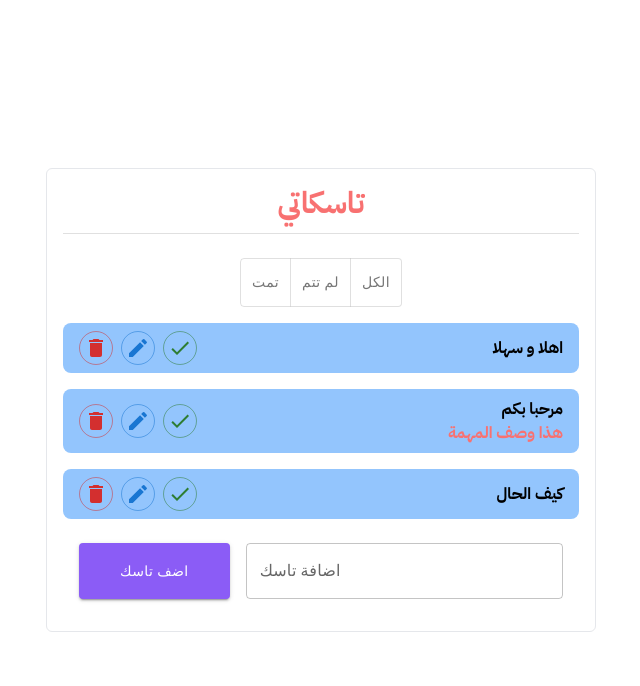
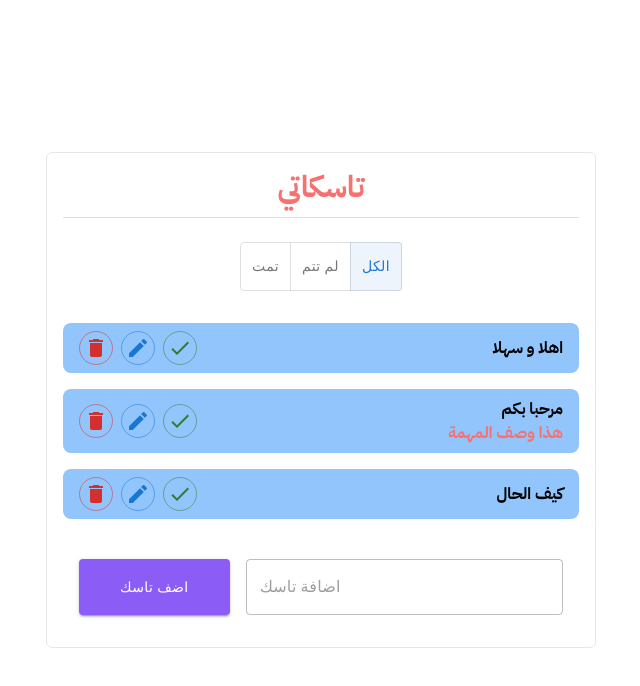
Before and after one commit to muhhammedSa3eed/Planify, a React (Create React App) app: page / in a window 1280 px wide. Shown: the top 686 px of the page, without its empty margins (319-959 px from the left). Built offline with nearby package versions, Linux system fonts and the light colour scheme.

Commit message:
update todos base on nav type

```diff
--- a/package.json
+++ b/package.json
@@ -6,7 +6,8 @@
     "@emotion/react": "^11.14.0",
     "@emotion/styled": "^11.14.1",
     "@mui/icons-material": "^7.3.6",
-    "@mui/material": "^7.3.6",
+    "@mui/material": "^7.3.7",
+    "@mui/styles": "^6.5.0",
     "@testing-library/dom": "^10.4.1",
     "@testing-library/jest-dom": "^6.9.1",
     "@testing-library/react": "^16.3.1",
--- a/src/App.js
+++ b/src/App.js
@@ -3,6 +3,7 @@ import TodoList from "./components/TodoList";
 import { TodoListContext } from "./contexts/TodoListContext";
 import { v4 as uuidv4 } from "uuid";
 import { useState } from "react";
+import { ThemeProvider, createTheme } from "@mui/material/styles";
 
 // & Static Data
 const todos = [
@@ -27,8 +28,16 @@ const todos = [
 ];
 function App() {
   const [todosList, setTodosList] = useState(todos);
+  const theme = createTheme({
+    color: {
+      primary: {
+        main: "#1976d2",
+      },
+    },
+  });
 
   return (
+    <ThemeProvider theme={theme}>
       <container
         maxWidth="lg"
         className="flex items-center justify-center min-h-screen "
@@ -40,6 +49,7 @@ function App() {
           <TodoList />
         </TodoListContext.Provider>
       </container>
+    </ThemeProvider>
   );
 }
 
--- a/src/components/TodoList.jsx
+++ b/src/components/TodoList.jsx
@@ -14,11 +14,8 @@ import { TodoListContext } from "../contexts/TodoListContext";
 const TodoList = () => {
   const { todos, setTodos } = useContext(TodoListContext);
 
-  const [alignment, setAlignment] = useState("الكل");
-  const handleChange = (event, newAlignment) => {
-    setAlignment(newAlignment);
-  };
   const [todoTitle, setTodoTitle] = useState("");
+  const [todosType, setTodosType] = useState("all");
 
   const handleAddTodo = () => {
     if (!todoTitle) return;
@@ -30,6 +27,21 @@ const TodoList = () => {
     localStorage.setItem("TodosList", JSON.stringify(updatedTodos));
   };
 
+  // ^^ Todos Types Variables
+
+  const completedTodos = todos.filter((todo) => todo.iscompleted);
+  const incompletedTodos = todos.filter((todo) => !todo.iscompleted);
+
+  const handleChangeTodosType = (event) => {
+    setTodosType(event.target.value);
+  };
+  let displayedTodos =
+    todosType === "all"
+      ? todos
+      : todosType === "completed"
+      ? completedTodos
+      : incompletedTodos;
+
   // && side Effects
 
   useEffect(() => {
@@ -38,8 +50,9 @@ const TodoList = () => {
       setTodos(JSON.parse(storedTodos));
     }
   }, [setTodos]);
+
   return (
-    <div className="text-red-400 font-bold border rounded-md  px-4 py-2 w-[550px]">
+    <div className="text-red-400 font-bold border rounded-md  px-4 py-2 w-[550px] ">
       <header className="py-2">
         <h1 className="text-center  text-3xl pb-3">تاسكاتي</h1>
         <Divider />
@@ -49,18 +62,18 @@ const TodoList = () => {
           <ToggleButtonGroup
             className="flex items-center justify-center  w-full "
             color="primary"
-            value={alignment}
             exclusive
-            onChange={handleChange}
             aria-label="Platform"
+            value={todosType}
+            onChange={handleChangeTodosType}
           >
-            <ToggleButton value="android">تمت</ToggleButton>
-            <ToggleButton value="ios">لم تتم</ToggleButton>
-            <ToggleButton value="web">الكل</ToggleButton>
+            <ToggleButton value="completed">تمت</ToggleButton>
+            <ToggleButton value="incompleted">لم تتم</ToggleButton>
+            <ToggleButton value="all">الكل</ToggleButton>
           </ToggleButtonGroup>
         </section>
-        <section>
-          {todos.map((todo) => (
+        <section className=" max-h-[350px] overflow-y-auto">
+          {displayedTodos.map((todo) => (
             <TodoItem key={todo.id} todo={todo} />
           ))}
         </section>
@@ -81,6 +94,7 @@ const TodoList = () => {
                 onChange={(event) => {
                   setTodoTitle(event.target.value);
                 }}
+                disabled={todoTitle.length <= 0}
               />
             </Grid>
             <Grid size={4}>
```
Also changed, not shown: 1 other file (tests, documents, lock files or other folders). Lines whose indentation alone changed are shown as unchanged.
